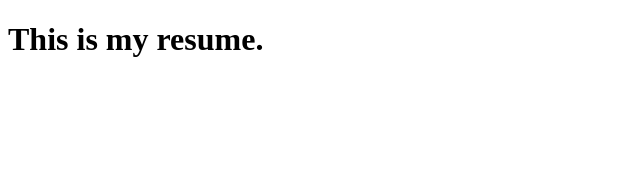
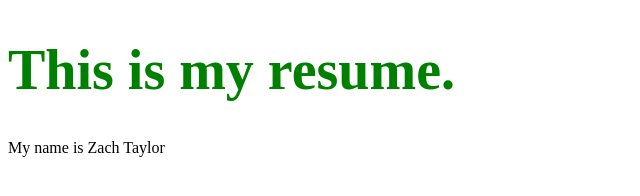
Before and after one commit to ZachTaylo/zachtaylo.github.io, a plain HTML site: page index.html in a window 1280 px wide. Shown: the whole page, without its empty margins (0-640 px from the left). Drawn offline with Linux system fonts and the light colour scheme.

Commit message:
initiated HTML and SCSS for site

```diff
--- a/index.html
+++ b/index.html
@@ -3,8 +3,10 @@
   <head>
     <meta charset="utf-8">
     <title>Zach Taylor</title>
+    <link rel="stylesheet" href="/css/styles.css">
   </head>
   <body>
     <h1>This is my resume.</h1>
+    <p>My name is Zach Taylor</p>
   </body>
 </html>
--- /dev/null
+++ b/scss/styles.scss
@@ -0,0 +1,4 @@
+h1 {
+  color: green;
+  font-size: 56px;
+}
```
Also changed, not shown: css/styles.css (added), 2 other files.
